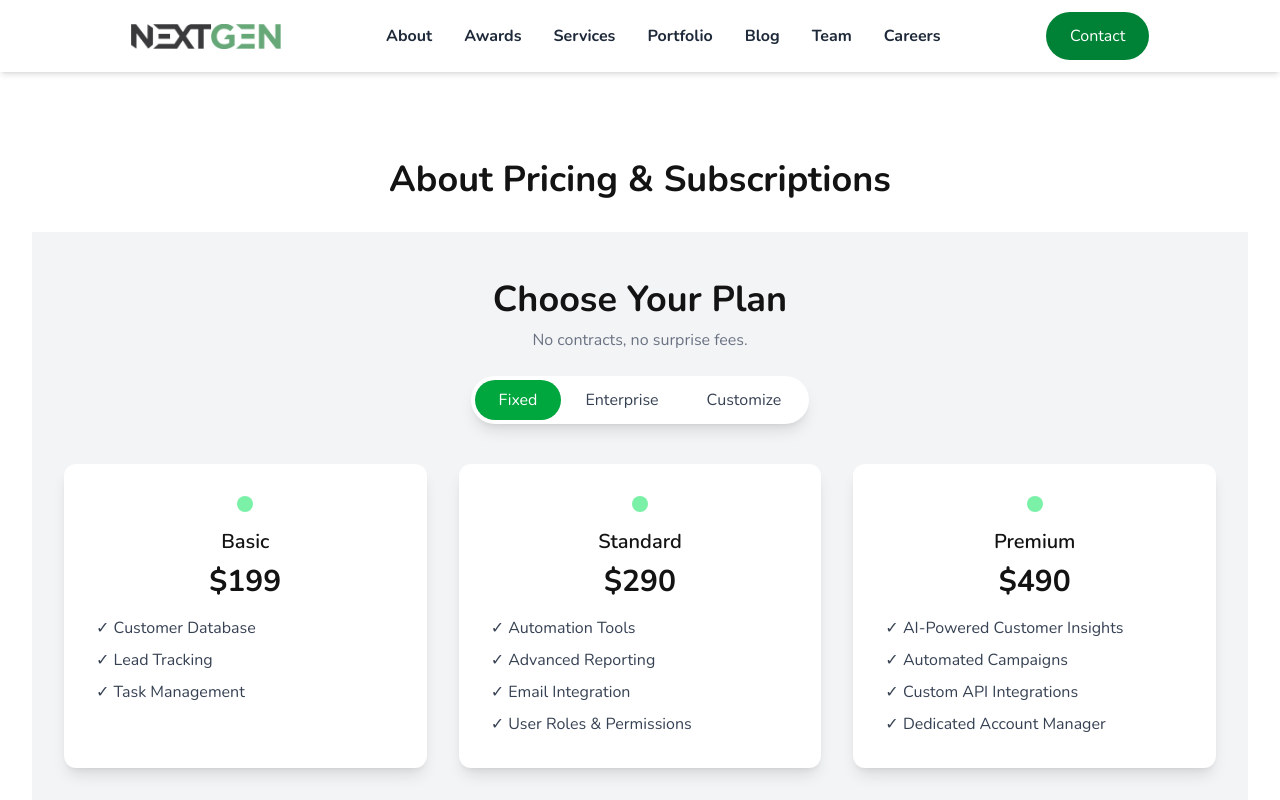
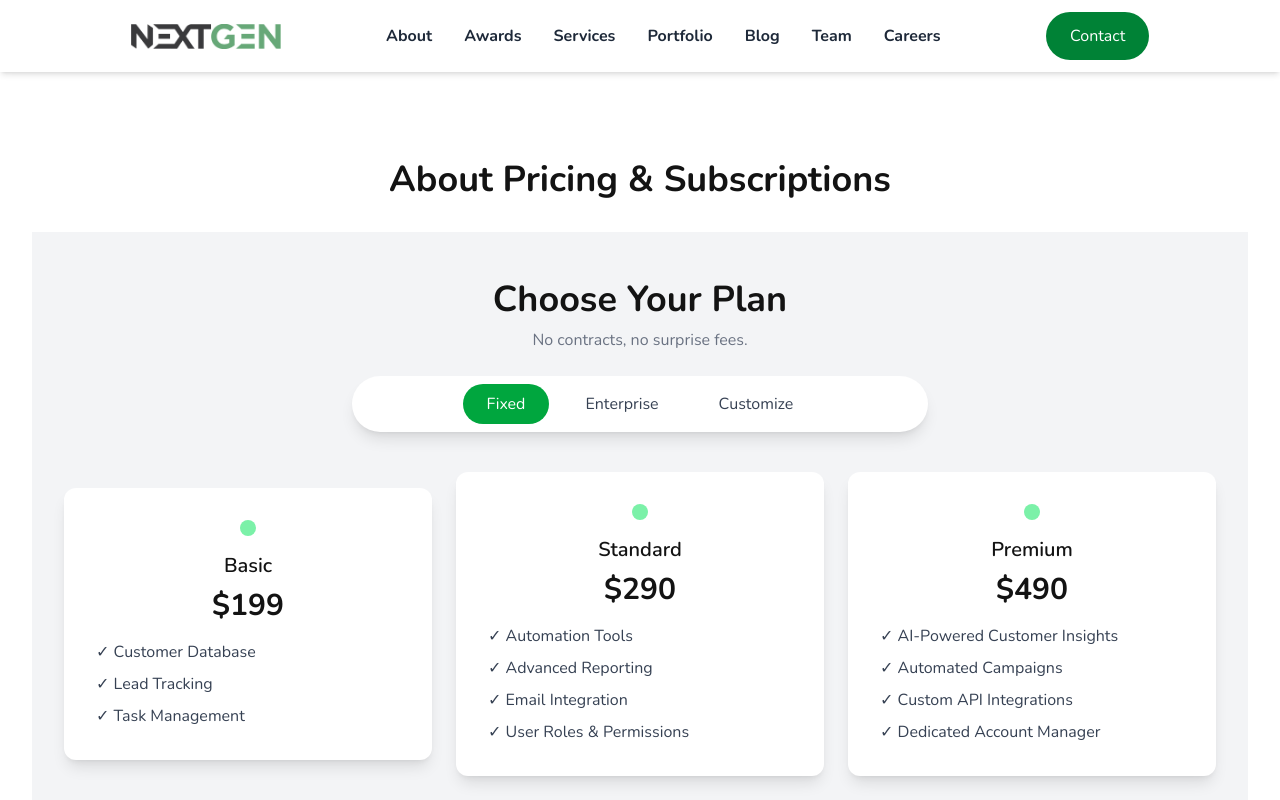
Before and after one commit to MeghlaB/Nextgen-creative, a React (Vite) app: page /pricing/crm in a window 1280 px wide. Shown: the top 800 px of the page. Built offline with nearby package versions, Linux system fonts and the light colour scheme.

Commit message:
updated code with coding

```diff
--- a/src/pages/Pricing.jsx
+++ b/src/pages/Pricing.jsx
@@ -24,16 +24,18 @@ export default function PricingTable({ details = {} }) {
   });
 
   return (
-    <div className="min-h-screen bg-gray-100 py-12 px-4">
+    <div className="min-h-screen bg-gray-100 py-12 ">
       <div className="max-w-6xl mx-auto text-center">
-        <h2 className="text-4xl font-bold mb-2">Choose Your Plan</h2>
-        <p className="text-gray-500 mb-6">No contracts, no surprise fees.</p>
+        <h2 className="text-3xl md:text-4xl font-bold mb-2">Choose Your Plan</h2>
+        <p className="text-gray-500 mb-6 text-sm md:text-base">
+          No contracts, no surprise fees.
+        </p>
 
         {/* Toggle Buttons */}
-        <div className="inline-flex bg-white shadow-lg rounded-full p-1 mb-10">
+        <div className="flex flex-wrap justify-center items-center gap-3 bg-white shadow-lg rounded-full px-4 py-2 mb-10 w-full max-w-xs sm:max-w-sm md:max-w-md lg:max-w-lg xl:max-w-xl mx-auto">
           <button
             onClick={() => handlePlanToggle("fixed")}
-            className={`px-6 py-2 rounded-full ${
+            className={`px-6 py-2 rounded-full transition text-sm md:text-base ${
               isFixed && selectedView === "main"
                 ? "bg-green-600 text-white"
                 : "text-gray-700"
@@ -43,7 +45,7 @@ export default function PricingTable({ details = {} }) {
           </button>
           <button
             onClick={() => handlePlanToggle("enterprise")}
-            className={`px-6 py-2 rounded-full ${
+            className={`px-6 py-2 rounded-full transition text-sm md:text-base ${
               !isFixed && selectedView === "main"
                 ? "bg-green-600 text-white"
                 : "text-gray-700"
@@ -53,7 +55,7 @@ export default function PricingTable({ details = {} }) {
           </button>
           <button
             onClick={() => setSelectedView("customize")}
-            className={`px-6 py-2 rounded-full ${
+            className={`px-6 py-2 rounded-full transition text-sm md:text-base ${
               selectedView === "customize"
                 ? "bg-green-600 text-white"
                 : "text-gray-700"
@@ -68,22 +70,18 @@ export default function PricingTable({ details = {} }) {
           <p className="text-red-500 text-xl font-medium">Data Not Found</p>
         ) : selectedService ? (
           <div
-            className={`grid ${
-              filteredPlans.length === 1
-                ? "place-items-center"
-                : "md:grid-cols-3"
-            } gap-8`}
+            className={`grid gap-6 sm:grid-cols-1 md:grid-cols-2 lg:grid-cols-3 place-items-center`}
           >
             {filteredPlans.map((plan, index) => (
               <div
                 key={index}
-                className="bg-white rounded-xl shadow-lg p-8 flex flex-col justify-between w-full max-w-sm"
+                className="bg-white rounded-xl shadow-lg p-6 sm:p-8 flex flex-col justify-between w-full max-w-sm"
               >
                 <div>
                   <div className="w-4 h-4 bg-green-300 rounded-full mx-auto mb-4"></div>
                   <h3 className="text-xl font-semibold mb-2">{plan.name}</h3>
 
-                  <p className="text-3xl font-bold mb-2">
+                  <p className="text-2xl md:text-3xl font-bold mb-2">
                     {isFixed
                       ? plan.monthly
                       : plan.discountedPrice?.yearly || plan.yearly}
@@ -94,7 +92,7 @@ export default function PricingTable({ details = {} }) {
                     )}
                   </p>
 
-                  <ul className="text-gray-700 space-y-2 text-left mt-4">
+                  <ul className="text-gray-700 space-y-2 text-left mt-4 text-sm md:text-base">
                     {plan.features.map((feature, idx) => (
                       <li key={idx}>✓ {feature}</li>
                     ))}
```
Also changed, not shown: 4 other files (tests, documents, lock files or other folders).
